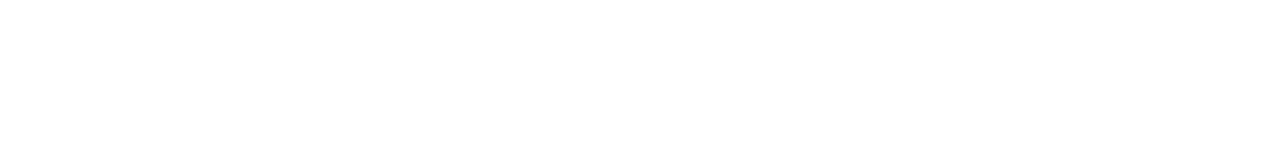
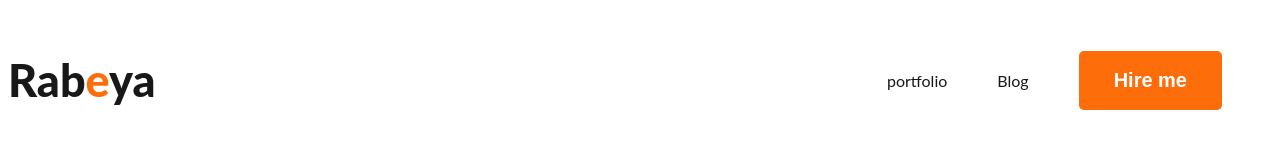
Before and after one commit to Rabeyaboshri/webdeveloper-portfolio, a plain HTML site: page index.html in a window 1280 px wide. Drawn offline with Linux system fonts and the light colour scheme.

Commit message:
added nav

```diff
--- a/index.html
+++ b/index.html
@@ -4,8 +4,29 @@
     <meta charset="UTF-8">
     <meta name="viewport" content="width=device-width, initial-scale=1.0">
     <title>web developer portfolio</title>
+    <link rel="preconnect" href="https://fonts.googleapis.com">
+<link rel="preconnect" href="https://fonts.gstatic.com" crossorigin>
+<link href="https://fonts.googleapis.com/css2?family=Open+Sans:wght@400;700;800&display=swap" rel="stylesheet">
+    <link rel="stylesheet" href="styles/portfolio.css">
 </head>
 <body>
+    <header>
+        <nav>
+            <h3 class="nav-title">Rab<span class="text-primary">e</span>ya</h3>
+            <ul>
+                <li><a href="">portfolio</a></li>
+                <li><a href="">Blog</a></li>
+                <li><button class="btn-primary">Hire me</button></li>
+            </ul>
+        </nav>
+
+    </header>
+    <main>
+
+    </main>
+    <footer>
+
+    </footer>
 
 </body>
 </html>
--- /dev/null
+++ b/styles/portfolio.css
@@ -0,0 +1,47 @@
+/* common css styles */
+body{
+    font-family: 'Open Sans', sans-serif;
+    font-family: 'Lato',sans-serif;
+}
+
+/* nav related css */
+nav{
+    display: flex;
+    justify-content: space-between;
+    align-items: center;
+}
+.nav-title{
+    color: var(--Dark-01, #181818);
+
+
+font-size: 45px;
+
+font-weight: 800;
+}
+.text-primary{
+    color: #FD6E0A;;
+}
+nav>ul{
+    display: flex;
+    align-items: center;
+}
+nav li{
+    list-style: none;
+    margin-right: 50px;
+
+}
+nav a{
+    text-decoration: none;
+    color: #181818;
+}
+.btn-primary{
+    border-radius: 5px;
+background: #FD6E0A;
+border: 0;
+font-size: 20px;
+font-style: normal;
+font-weight: 700;
+color: white;
+padding: 18px 35px;
+
+}
```
